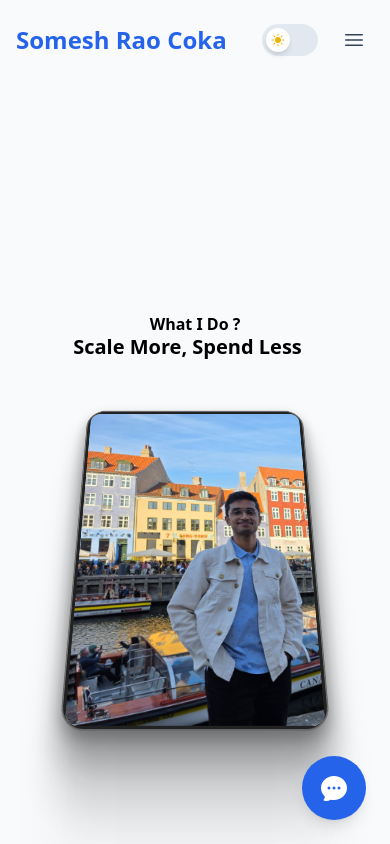
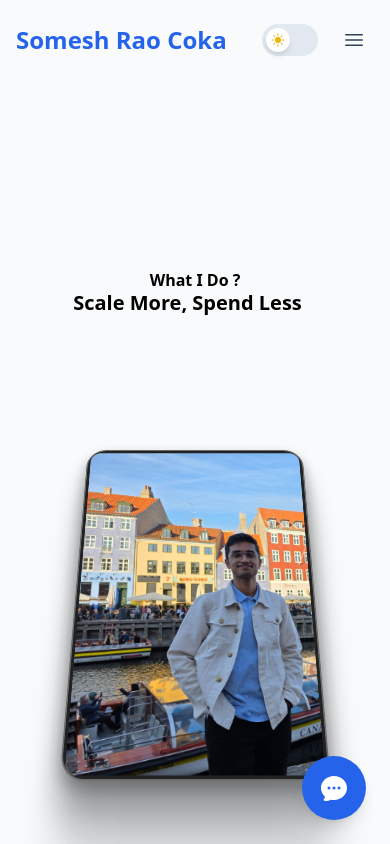
Before and after one commit to SomeshRao007/portfolio-with-ai-chatbot, a React (Vite) app: page / in a window 390 px wide. Both pictures are taken after a click on the button "Let's Go". Shown: the top 844 px of the page. Built offline with nearby package versions, Linux system fonts and the light colour scheme.

Commit message:
mobile optimization

```diff
--- a/components/Hero.tsx
+++ b/components/Hero.tsx
@@ -120,7 +120,7 @@ const Hero: React.FC<HeroProps> = ({ data }) => {
     "Scale More, Spend Less",
     "Optimize Cloud, Minimize Waste",
     "Slash Bills, Not Performance",
-    "Redefining the Workflow of Tomorrow"
+    "Redefining the Workflows of Tomorrow"
   ];
 
   return (
--- a/components/ui/container-scroll-animation.tsx
+++ b/components/ui/container-scroll-animation.tsx
@@ -60,7 +60,7 @@ export const Header = ({ translate, titleComponent }: any) => {
       style={{
         translateY: translate,
       }}
-      className="div max-w-5xl mx-auto text-center"
+      className="div max-w-5xl mx-auto text-center mb-10"
     >
       {titleComponent}
     </motion.div>
@@ -85,7 +85,7 @@ export const Card = ({
         boxShadow:
           "0 0 #0000004d, 0 9px 20px #0000004a, 0 37px 37px #00000042, 0 84px 50px #00000026, 0 149px 60px #0000000a, 0 233px 65px #00000003",
       }}
-      className="max-w-5xl -mt-12 mx-auto h-[30rem] md:h-[45rem] w-full border-2 border-[#6C6C6C] p-1 md:p-2 bg-[#222222] rounded-[30px] shadow-2xl"
+      className="max-w-5xl mt-0 md:-mt-12 mx-auto h-[30rem] md:h-[45rem] w-full border-2 border-[#6C6C6C] p-1 md:p-2 bg-[#222222] rounded-[30px] shadow-2xl"
     >
       <div className=" h-full w-full  overflow-hidden rounded-2xl bg-gray-100 dark:bg-zinc-900 md:rounded-2xl ">
         {children}
```
